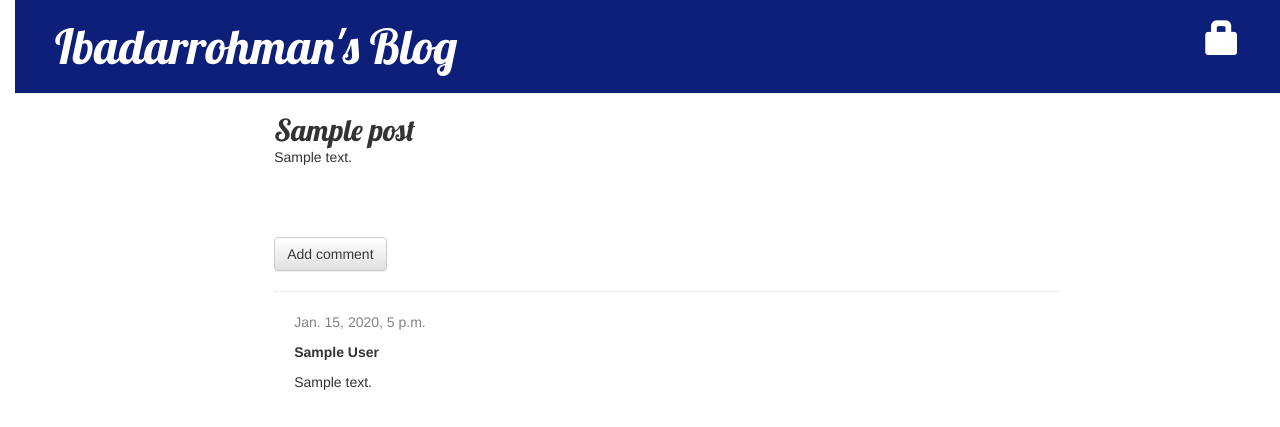
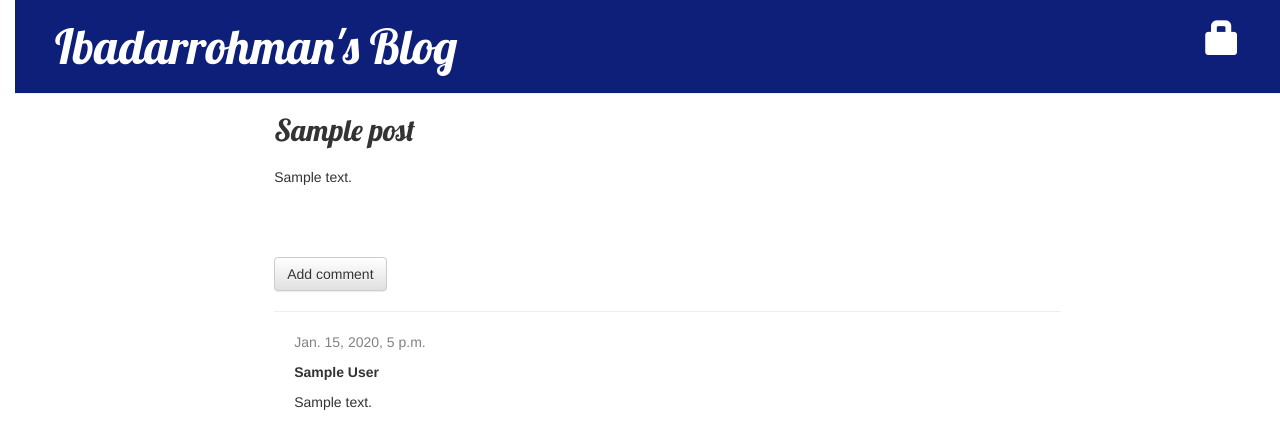
Before and after one commit to mkhashtag/first-django-app, a Django app: page /post/1/ in a window 1280 px wide. Shown: the top 427 px of the page. Run offline with Django 3.2, Linux system fonts and the light colour scheme; tables that the repository leaves empty hold one stand-in row (values such as "Sample post"); some libraries are stand-ins or nearby versions.

Commit message:
add margin

```diff
--- a/blog/static/css/blog.css
+++ b/blog/static/css/blog.css
@@ -59,6 +59,10 @@ div.post a.btn {
     margin-left: 10px;
 }
 
+div.post p {
+    margin-top: 20px;
+}
+
 .comment {
     margin: 20px 0px 20px 20px;
 }
```
